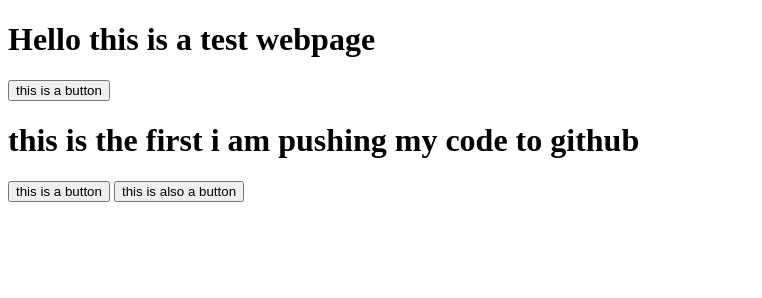
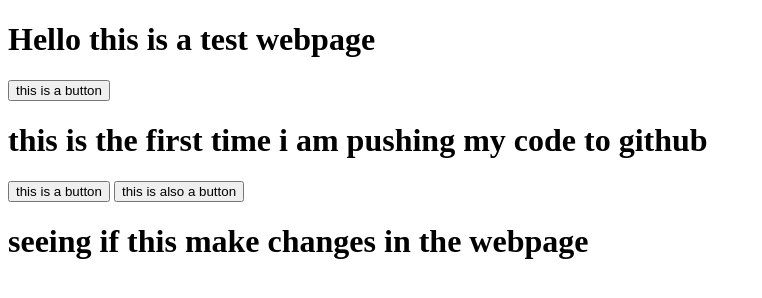
Before and after one commit to NawazTalha/testWebpage, a plain HTML site: page index.html in a window 1280 px wide. Shown: the whole page, without its empty margins (0-762 px from the left). Drawn offline with Linux system fonts and the light colour scheme.

Commit message:
changes have been made

```diff
--- a/index.html
+++ b/index.html
@@ -8,8 +8,9 @@
 <body>
     <h1>Hello this is a test webpage</h1>
     <button>this is a button </button>
-     <h1>this is the first i am pushing my code to github</h1>
+     <h1>this is the first time i am pushing my code to github</h1>
      <button>this is a button</button>
      <button>this is also a button</button>
+     <h1>seeing if this make changes in the webpage</h1>
 </body>
 </html>
```
